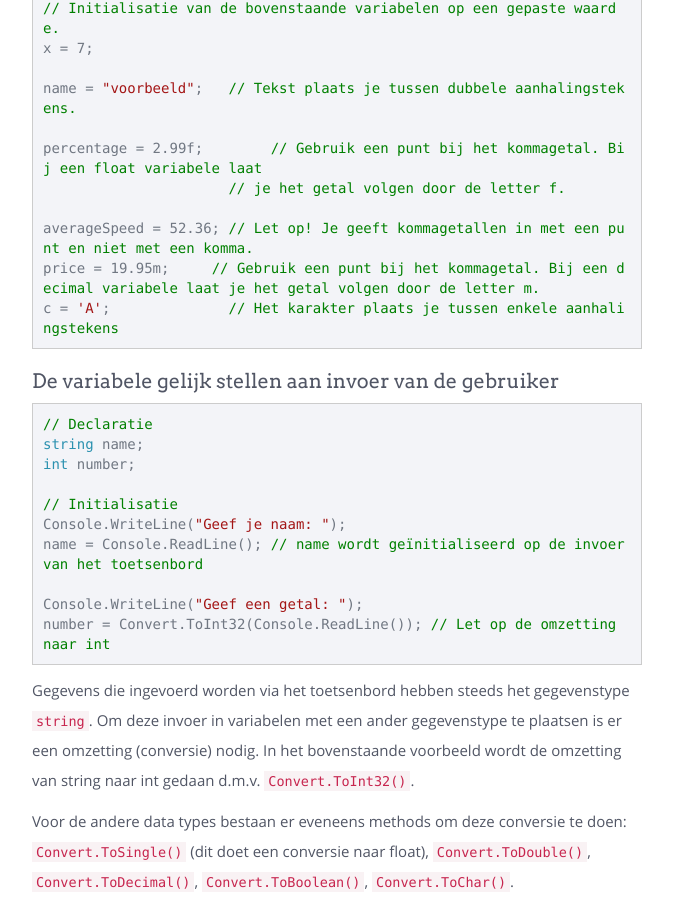
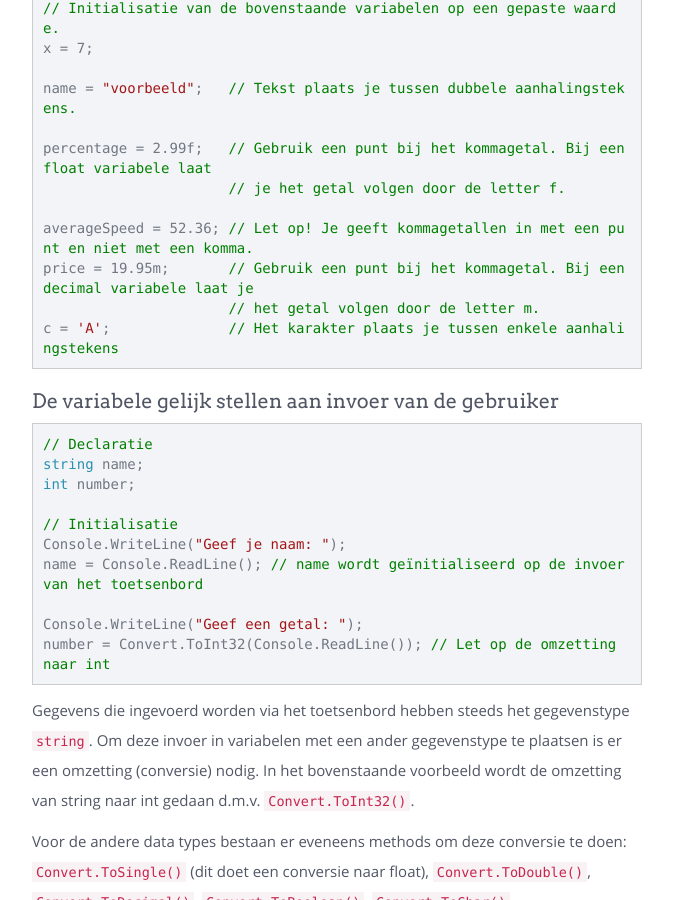
Before and after one commit to sma-it/sma-it.github.io, a Jekyll site: the page built from modules/basics/_posts/2000-01-03-data_types.md, in a window 1280 px wide and 900 px high, scrolled down 3460 px. Shown: the whole window, without its empty margins (383-1056 px from the left). Built offline with Jekyll 4.4.1, drawn with Linux system fonts in a browser that asks for light colours; nearby versions of some CDN libraries.

Commit message:
Small lay-out changes

````diff
--- a/modules/basics/_posts/2000-01-03-data_types.md
+++ b/modules/basics/_posts/2000-01-03-data_types.md
@@ -61,11 +61,11 @@
 Enkele voorbeelden van declaraties:
 ```csharp
 
-int leeftijd;               // Inhoud: een geheel getal, bv. 10
+int leeftijd;        // Inhoud: een geheel getal, bv. 10
 string name;         // Inhoud: een tekenreeks, bv. Dit is een test.
-float percentage;         // Inhoud: een kommagetal, bv. 10.99
+float percentage;    // Inhoud: een kommagetal, bv. 10.99
 double averageSpeed; // Inhoud: een kommagetal, bv. 15.8
-decimal price;    // Inhoud: een kommagetal, bv. 9.99
+decimal price;       // Inhoud: een kommagetal, bv. 9.99
 char c;              // Inhoud: 1 karakter, bv. a
 
  ```
@@ -97,11 +97,12 @@
 
 name = "voorbeeld";   // Tekst plaats je tussen dubbele aanhalingstekens.
 
-percentage = 2.99f;        // Gebruik een punt bij het kommagetal. Bij een float variabele laat
+percentage = 2.99f;   // Gebruik een punt bij het kommagetal. Bij een float variabele laat
                       // je het getal volgen door de letter f.
 
 averageSpeed = 52.36; // Let op! Je geeft kommagetallen in met een punt en niet met een komma.
-price = 19.95m;     // Gebruik een punt bij het kommagetal. Bij een decimal variabele laat je het getal volgen door de letter m.
+price = 19.95m;       // Gebruik een punt bij het kommagetal. Bij een decimal variabele laat je
+                      // het getal volgen door de letter m.
 c = 'A';              // Het karakter plaats je tussen enkele aanhalingstekens
 ```
 
@@ -152,7 +153,7 @@
 int sum;
 
 sum = number1 + number2; //number1 kreeg geen waarde en wordt in de bewerking gebruikt
-                       //-> foutmelding
+                         //-> foutmelding
 ```
 
 Bovenstaande code geeft de foutmelding: `Use of unassigned local variabel number1`.
````
